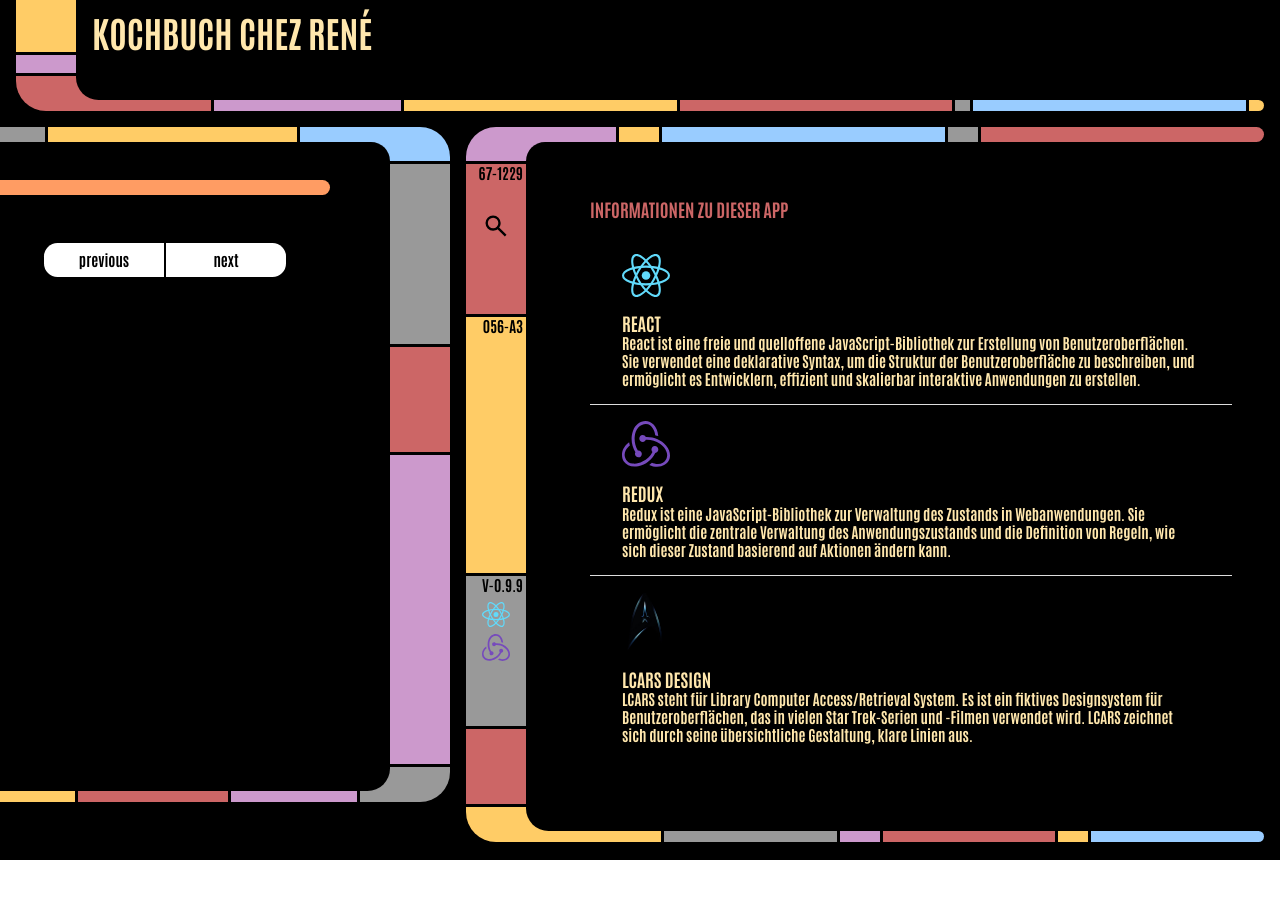
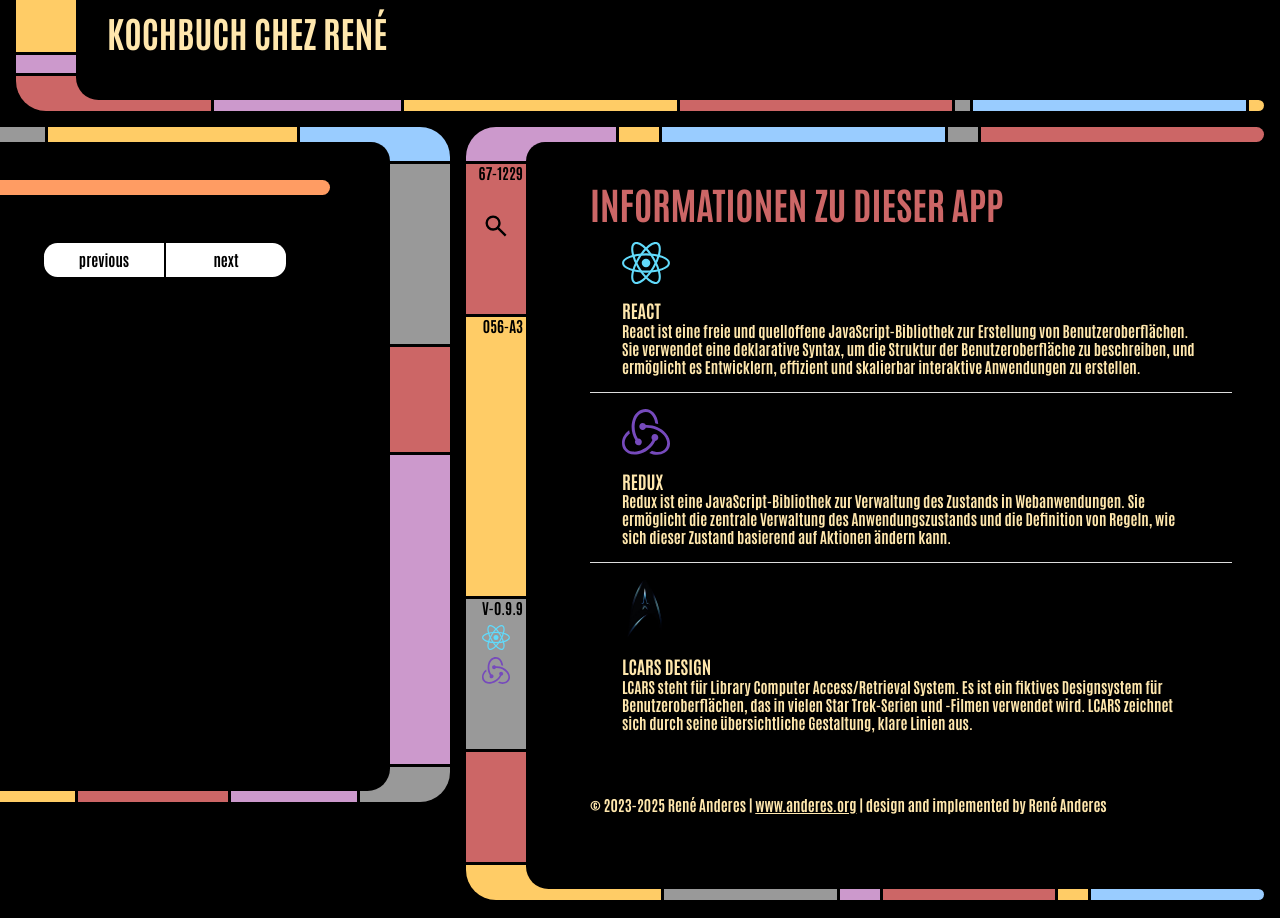
Before and after one commit to rene-anderes/cookbookApp-react-redux, a React (Create React App) app: page /cookbookApp/appInfo in a window 1280 px wide. Before the commit the page ends 860 px from the top, so only its background shows below. Built offline with nearby package versions, Linux system fonts and the light colour scheme; no server answers.

Commit message:
CSS Anpassungen

```diff
--- a/src/components/content.js
+++ b/src/components/content.js
@@ -60,7 +60,7 @@ const Content = () => {
                         <div className="ra-lcars-vertical-spacer"></div>
                     </div>
                     <div className="w3-cell">
-                        <div className="w3-container w3-margin-left ra-lcars-text-yellow" style={{maxWidth: "800px"}}>
+                        <div className="w3-container w3-margin-left ra-lcars-text-yellow-light" style={{maxWidth: "800px"}}>
                             <Routes>
                                 <Route path={basePath} element={ <ShowSearch/> }/>
                                 <Route path={infoPath} element={ <ShowAppInfo/> }/>
--- a/src/components/showAppInfo.js
+++ b/src/components/showAppInfo.js
@@ -7,7 +7,7 @@ export const ShowAppInfo = () => {
 
     return(
         <div className="w3-container w3-margin-left w3-animate-opacity">
-            <p className="ra-lcars-text-red w3-large" style={{textTransform: "uppercase"}}>Informationen zu dieser App</p>
+            <div className="ra-app-info-title">Informationen zu dieser App</div>
 
             <ul className="w3-ul">
                 <li className="w3-bar">
@@ -31,9 +31,10 @@ export const ShowAppInfo = () => {
                         <span>LCARS steht für Library Computer Access/Retrieval System. Es ist ein fiktives Designsystem für Benutzeroberflächen, das in vielen Star Trek-Serien und -Filmen verwendet wird. LCARS zeichnet sich durch seine übersichtliche Gestaltung, klare Linien aus.</span>
                     </div>
                 </li>
-
             </ul>
-
+            <p>&nbsp;</p>
+            <div>© 2023-2025 René Anderes | <a href="https://www.anderes.org">www.anderes.org</a> | design and implemented by René Anderes</div>
+            <p>&nbsp;</p>
         </div>
     );
 }
--- a/src/components/showDetail.js
+++ b/src/components/showDetail.js
@@ -23,7 +23,7 @@ let ShowRecipe = ({recipe}) => {
   const addingDate = new Date(recipe.addingDate);
   const editingDate = new Date(recipe.editingDate)
   return (
-    <div className="w3-container w3-margin-left w3-animate-opacity ra-lcars-text-yellow">
+    <div className="w3-container w3-margin-left w3-animate-opacity">
       <div className="recipe-title">{ recipe.title }</div>
       <div className="recipe-preamble" dangerouslySetInnerHTML={{__html: recipe.preamble}}></div>
       <div className="recipe-portion">Zutaten für <span id="noofperson">{ recipe.noOfPerson }</span> Personen</div>
@@ -36,6 +36,7 @@ let ShowRecipe = ({recipe}) => {
       <div className="recipe-adding">Erfasst: <span id="adding">{ addingDate.toLocaleDateString() }</span></div>
       <div className="recipe-update">Aktualisiert: <span id="update">{ editingDate.toLocaleDateString() }</span></div>
       <ShowTags>{ recipe.tags }</ShowTags>
+      <p>&nbsp;</p>
     </div>
   );
 
--- a/src/components/showSearch.js
+++ b/src/components/showSearch.js
@@ -11,9 +11,9 @@ export const ShowSearch = () => {
     }));
 
     return(
-        <div>
-            <div className="w3-container w3-margin-left w3-animate-opacity">
-                <p className="ra-lcars-text-red w3-large" style={{textTransform: "uppercase"}}>Rezeptsuche</p>
+        <div className="w3-container w3-margin-left w3-animate-opacity">
+
+                <div className="ra-search-title">Rezeptsuche</div>
                 <input type="text" className="ra-search-input" value={searchText} onKeyDown={(e) => {
                             if (e.key === "Enter") {
                                 dispatch(searchRecipes(e.target.value));
@@ -23,7 +23,7 @@ export const ShowSearch = () => {
                             dispatch(setSearchText(e.target.value));
                         }}
                         placeholder='Type to search'/>
-            </div>
+
             <ShowSearchResult/>
         </div>
     );
--- a/src/components/showSearchResult.js
+++ b/src/components/showSearchResult.js
@@ -8,7 +8,7 @@ let ListItem = ({item}) => {
   const dispatch = useDispatch();
   const recipeLink = basePath + "/" + item.uuid;
   return (
-    <div className="ra-search-result-item ra-lcars-text-yellow">
+    <div className="ra-search-result-item">
         <Link to={recipeLink} onClick={() => dispatch(fetchDetail(item.links))}>{item.title}</Link>
     </div>
   );
@@ -21,7 +21,7 @@ const ShowSearchResult = () => {
   }));
 
   return (
-    <div className="w3-container w3-margin-left w3-animate-opacity ra-lcars-text-yellow">
+    <div className="w3-animate-opacity">
       <div className="w3-margin-top">
           {data?.map((item, index) => (
             <div key={index}>
--- a/src/css/ra-lcars.css
+++ b/src/css/ra-lcars.css
@@ -1,6 +1,19 @@
+:root {
+	--color-dark: black;
+	--color-orange: #FF9C63;
+    --color-yellow: #fc6;
+    --color-yellow-light: #ffe7ad;
+    --color-red: #c66;
+    --color-lavender: #c9c;
+    --color-blue-light: #9cf;
+    --color-grey: #999;
+    --color-grey-light: #c0c0c0;
+    --color-paper: white;
+}
+
 .App {
     font-family: 'Antonio', cursive, Helvetica;
-    background-color: black;
+    background-color: var(--color-dark);
 	line-height: 1.2;
     height: 100%;
 }
@@ -11,9 +24,10 @@
 
 .App h1 {
     font-family: 'Antonio', cursive, Helvetica;
-    background-color: black;
-    color: #ffe7ad;
+    background-color: var(--color-dark);
+    color: var(--color-yellow-light);
     text-transform: uppercase;
+    padding-left: 1rem;
 }
 
 button {
@@ -26,11 +40,11 @@ button {
     padding: 8px;
     margin: 4px;
     width: 100%;
-    background-color: #FF9C63;
+    background-color:var(--color-orange);
 }
 
 button:hover {
-    background-color: #fc6;
+    background-color: var(--color-yellow);
 }
 
 a.selection {
@@ -44,10 +58,10 @@ a.selection {
     margin-left: 0px;
     margin-bottom: 0.5em;
     width: 100%;
-    background-color: #FF9C63;
+    background-color: var(--color-orange);
     text-align: left;
     text-decoration: none;
-    color: #000;
+    color: var(--color-dark);
     font-weight: bold;
     cursor: pointer;
     outline: 0;
@@ -56,12 +70,12 @@ a.selection {
 }
 
 a.selection:hover {
-    background-color: #fc6;
+    background-color: var(--color-yellow);
 }
 
 button.navigation-next {
     width: 8em;
-    background-color: white;
+    background-color: var(--color-paper);
     text-align: center;
     cursor: inherit;
     margin-left: 1px;
@@ -71,18 +85,18 @@ button.navigation-next {
 }
 
 button.navigation-next:enabled {
-    background-color: white;
+    background-color: var(--color-paper);
     text-align: center;
     cursor: pointer;
 }
 
 button.navigation-next:enabled:hover {
-    background-color: #c66;
+    background-color: var(--color-red);
 }
 
 button.navigation-prev {
     width: 8em;
-    background-color: white;
+    background-color: var(--color-paper);
     text-align: center;
     cursor: inherit;
     margin-right: 1px;
@@ -92,13 +106,13 @@ button.navigation-prev {
 }
 
 button.navigation-prev:enabled {
-    background-color: white;
+    background-color: var(--color-paper);
     text-align: center;
     cursor: pointer;
 }
 
 button.navigation-prev:enabled:hover {
-    background-color: #c66;
+    background-color: var(--color-red);
 }
 
 .ra-lcars-top-left-corner {
@@ -109,7 +123,7 @@ button.navigation-prev:enabled:hover {
 }
 
 .ra-lcars-top-left-corner .ra-lcars-top-left-corner-inside {
-    background-color: black;
+    background-color: var(--color-dark);
     border-top-left-radius: 1.5em;
     top: 1em;
     left: 4em;
@@ -126,7 +140,7 @@ button.navigation-prev:enabled:hover {
 }
 
 .ra-lcars-bottom-left-corner .ra-lcars-bottom-left-corner-inside {
-    background-color: black;
+    background-color: var(--color-dark);
     border-bottom-left-radius: 1.5em;
     top: 0;
     left: 4em;
@@ -143,7 +157,7 @@ button.navigation-prev:enabled:hover {
 }
 
 .ra-lcars-top-right-corner .ra-lcars-top-right-corner-inside {
-    background-color: black;
+    background-color: var(--color-dark);
     border-top-right-radius: 1.5em;
     top: 1em;
     left: 0;
@@ -160,7 +174,7 @@ button.navigation-prev:enabled:hover {
 }
 
 .ra-lcars-bottom-right-corner .ra-lcars-bottom-right-corner-inside {
-    background-color: black;
+    background-color: var(--color-dark);
     border-bottom-right-radius: 1.5em;
     top: 0;
     left: 0;
@@ -170,23 +184,23 @@ button.navigation-prev:enabled:hover {
 }
 
 .ra-lcars-color-lavender {
-    background-color: #c9c;
+    background-color: var(--color-lavender);
 }
 
 .ra-lcars-color-lightblue {
-    background-color: #9cf;
+    background-color: var(--color-blue-light);
 }
 
 .ra-lcars-color-red {
-    background-color: #c66;
+    background-color: var(--color-red);
 }
 
 .ra-lcars-color-grey {
-    background-color: #999;
+    background-color: var(--color-grey);
 }
 
 .ra-lcars-color-yellow {
-    background-color: #fc6;
+    background-color: var(--color-yellow);
 }
 
 .ra-lcars-line-bold {
@@ -215,7 +229,7 @@ button.navigation-prev:enabled:hover {
 
 .ra-lcars-vertical-spacer {
     height: 0.2em;
-    background-color: black;
+    background-color: var(--color-dark);
 }
 .ra-lcars-line-end-left {
     border-top-right-radius: 0.5em;
@@ -223,16 +237,24 @@ button.navigation-prev:enabled:hover {
 }
 
 .ra-lcars-horizontal-spacer {
-    background-color: black;
+    background-color: var(--color-dark);
     width: 0.2em;
 }
 
 .ra-lcars-text-yellow {
-    color: #ffe7ad;
+    color: var(--color-yellow);
+}
+
+.ra-lcars-text-yellow-light {
+    color: var(--color-yellow-light);
+}
+
+.ra-lcars-text-yellow-light a:hover{
+    color: var(--color-red);
 }
 
 .ra-lcars-text-red {
-    color: #c66;
+    color: var(--color-red)
 }
 
 .ra-lcars-code {
@@ -241,21 +263,21 @@ button.navigation-prev:enabled:hover {
 
 .recipe-title {
     font-size: 2.5em;
-    color: #c66;
+    color: var(--color-red);
     text-transform: uppercase;
 }
 
 .recipe-preamble, .recipe-preparation, .recipe-ingredient  {
-    color: white;
+    color: var(--color-paper);
 }
 .recipe-rating, .recipe-adding, .recipe-update, .recipe-tags {
     font-size: 0.9em;
-    color: white;
+    color: var(--color-paper);
 }
 
 .recipe-portion, .recipe-prepare {
      font-size: 1.875em;
-     color: #c9c;
+     color: var(--color-lavender);
      text-transform: uppercase;
 }
 
@@ -265,18 +287,19 @@ input:focus {
 
 .ra-search-input {
     display: block;
-    background-color: #c9c;
-    color: black;
+    background-color: var(--color-lavender);
+    color: var(--color-dark);
     border: 0;
     width: 100%;
     margin: 0;
-    padding: 1rem;
+    padding: 0.8rem;
     border-radius: 0.9rem;
 }
 
 .ra-search-result-item {
-    padding-bottom: 1rem;
+    padding-bottom: 0.8rem;
     width: 100%;
+    padding-left: 0.8rem;
 }
 
 .ra-search-result-item a {
@@ -285,5 +308,19 @@ input:focus {
 
 .ra-search-result-item a:hover {
     text-decoration: none;
-    color: #c66;
+    color: var(--color-red);
 }
+
+.ra-search-title {
+    font-size: 2.5em;
+    color: var(--color-red);
+    text-transform: uppercase;
+    padding-left: 0.8rem;
+    padding-bottom: 0.8rem;
+}
+
+.ra-app-info-title {
+    font-size: 2.5em;
+    color: var(--color-red);
+    text-transform: uppercase;
+}
```
